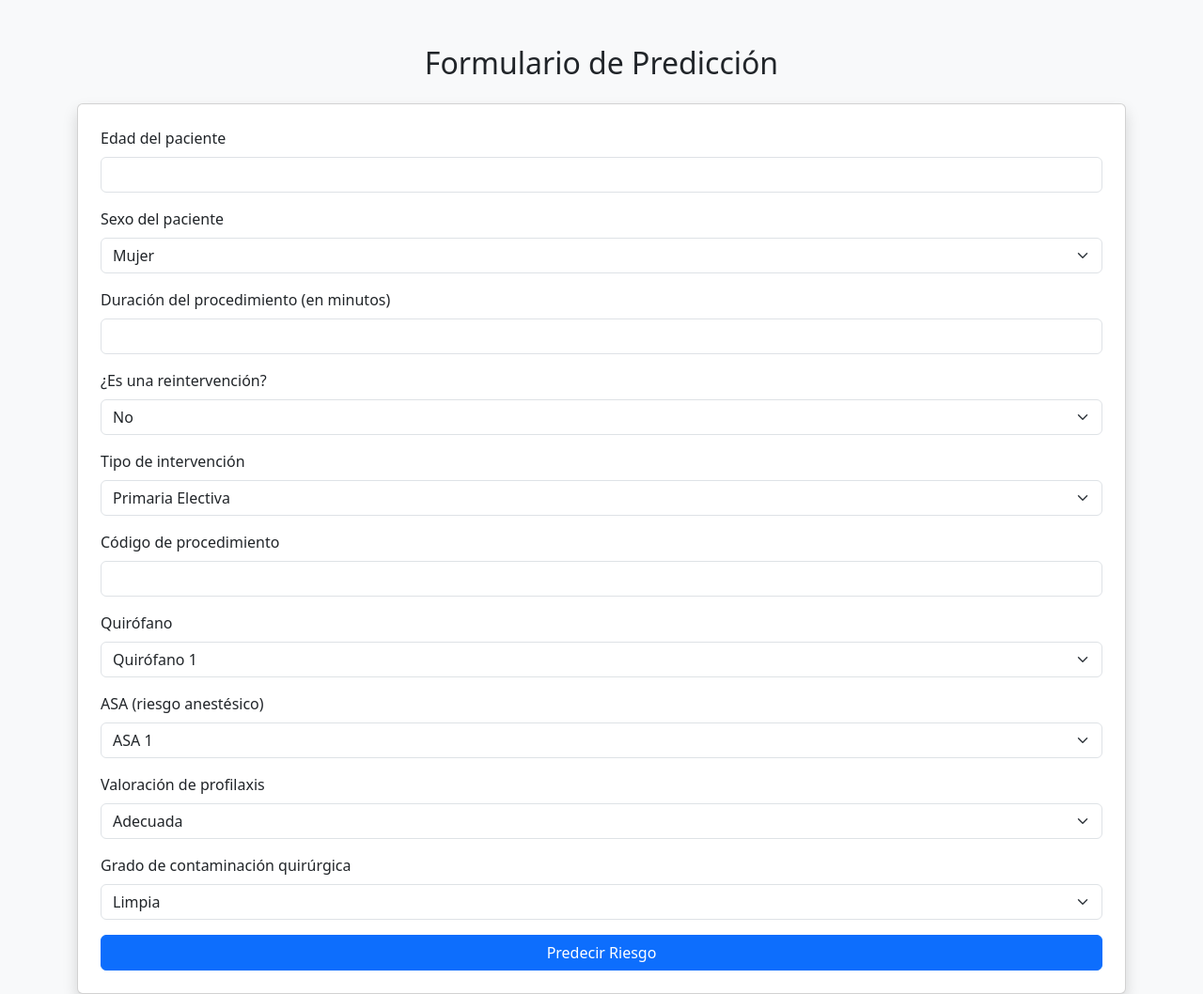
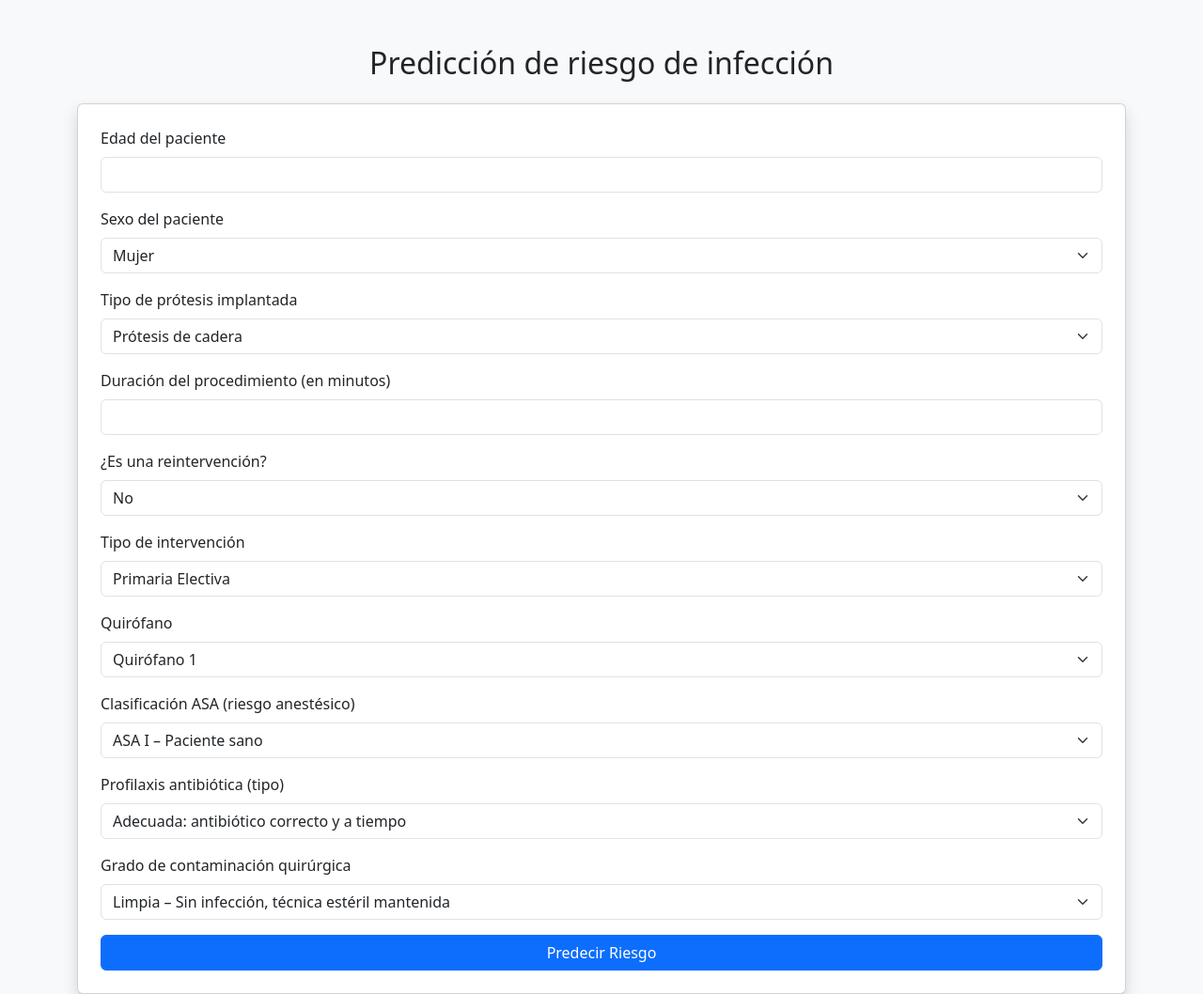
Before and after one commit to elenablor/predictor_infeccion, a Flask app: page / in a window 1280 px wide. Shown: the whole page at 94% size. Run offline with Flask 3, Linux system fonts and the light colour scheme; parts of the project's set-up code (start-up, migrations or seed data) failed here and were passed over.

Commit message:
index.html

```diff
--- a/templates/index.html
+++ b/templates/index.html
@@ -7,7 +7,7 @@
 </head>
 <body class="bg-light">
     <div class="container mt-5">
-        <h2 class="mb-4 text-center">Formulario de Predicción</h2>
+        <h2 class="mb-4 text-center">Predicción de riesgo de infección</h2>
         <form method="post" class="card p-4 shadow">
 
             <div class="mb-3">
@@ -20,6 +20,14 @@
                 <select class="form-select" name="Sexo" required>
                     <option value="0">Mujer</option>
                     <option value="1">Hombre</option>
+                </select>
+            </div>
+
+            <div class="mb-3">
+                <label class="form-label">Tipo de prótesis implantada</label>
+                <select class="form-select" name="PROCED" required>
+                    <option value="1">Prótesis de cadera</option>
+                    <option value="2">Prótesis de rodilla</option>
                 </select>
             </div>
 
@@ -47,41 +55,45 @@
             </div>
 
             <div class="mb-3">
-                <label class="form-label">Código de procedimiento</label>
-                <input type="number" class="form-control" name="PROCED" required>
-            </div>
-
-            <div class="mb-3">
                 <label class="form-label">Quirófano</label>
-                <select class="form-select" name="Quirófano_1.0" required>
+                <select class="form-select" name="QUIROFANO" required>
                     <option value="1">Quirófano 1</option>
-                    <option value="0">Otro</option>
+                    <option value="2">Quirófano 2</option>
+                    <option value="3">Quirófano 3</option>
+                    <option value="4">Quirófano 4</option>
+                    <option value="5">Quirófano 5</option>
                 </select>
             </div>
 
             <div class="mb-3">
-                <label class="form-label">ASA (riesgo anestésico)</label>
-                <select class="form-select" name="Proc.ASA_1" required>
-                    <option value="1">ASA 1</option>
-                    <option value="0">Otro</option>
+                <label class="form-label">Clasificación ASA (riesgo anestésico)</label>
+                <select class="form-select" name="ASA" required>
+                    <option value="1">ASA I – Paciente sano</option>
+                    <option value="2">ASA II – Enfermedad sistémica leve</option>
+                    <option value="3">ASA III – Enfermedad sistémica grave</option>
+                    <option value="4">ASA IV – Enfermedad grave que amenaza la vida</option>
                 </select>
             </div>
 
             <div class="mb-3">
-                <label class="form-label">Valoración de profilaxis</label>
-                <select class="form-select" name="ValoraciónProfilaxis_Adecuada/Aprobada" required>
-                    <option value="1">Adecuada</option>
-                    <option value="0">Otra</option>
+                <label class="form-label">Profilaxis antibiótica (tipo)</label>
+                <select class="form-select" name="PROFILAXIS" required>
+                    <option value="Adecuada/Aprobada">Adecuada: antibiótico correcto y a tiempo</option>
+                    <option value="Inadecuada por inicio">Inadecuada por inicio: fuera del tiempo recomendado</option>
+                    <option value="Inadecuada por elección">Inadecuada por elección: antibiótico incorrecto</option>
+                    <option value="No administrada">No administrada</option>
                 </select>
             </div>
 
             <div class="mb-3">
                 <label class="form-label">Grado de contaminación quirúrgica</label>
-                <select class="form-select" name="GradoContaminación_Limpia" required>
-                    <option value="1">Limpia</option>
-                    <option value="0">Otra</option>
+                <select class="form-select" name="CONTAMINACION" required>
+                    <option value="Limpia">Limpia – Sin infección, técnica estéril mantenida</option>
+                    <option value="Contaminada">Contaminada – Técnica estéril comprometida o heridas abiertas</option>
+                    <option value="Sucia">Sucia – Infección activa presente antes de la cirugía</option>
                 </select>
             </div>
+
 
             <button type="submit" class="btn btn-primary w-100">Predecir Riesgo</button>
 
```
